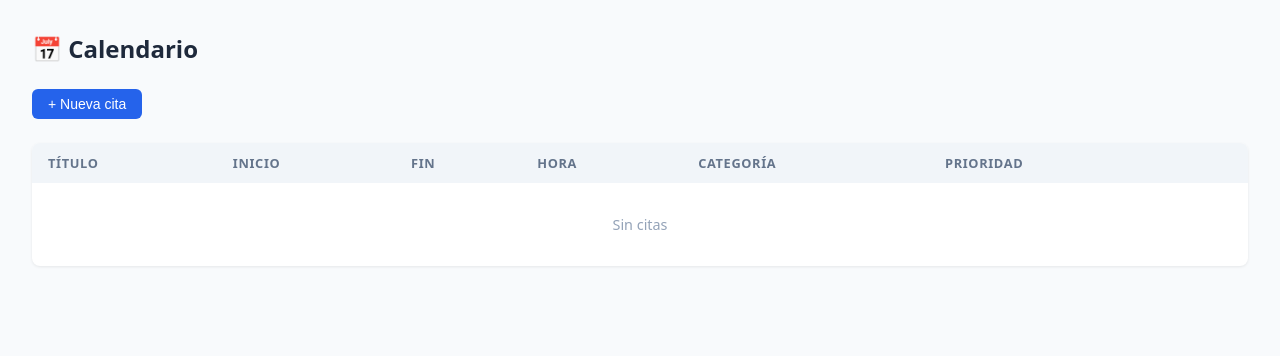
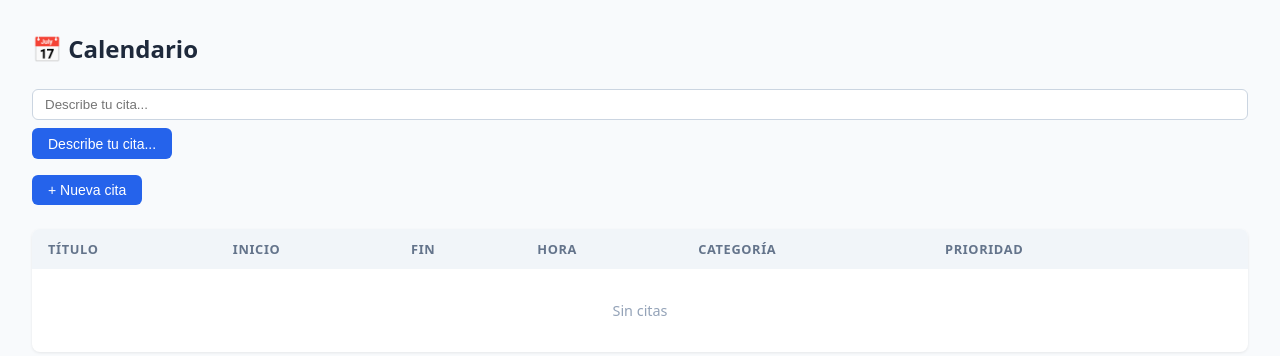
Before and after one commit to iaconsultoria/kore, a Django app: template apps/calendario/templates/calendario/cita_list.html in a window 1280 px wide. Shown: the top 356 px of the page. Run offline with Django 3.2, Linux system fonts and the light colour scheme; the template is opened without the code that fills it, so the values that code supplies are empty; some libraries are stand-ins or nearby versions.

Commit message:
feat: vista cita_desde_texto con parser IA y partials HTMX

```diff
--- a/apps/calendario/templates/calendario/cita_list.html
+++ b/apps/calendario/templates/calendario/cita_list.html
@@ -34,7 +34,20 @@
 <body>
   <h1>📅 Calendario</h1>
 
-  <div id="form-container">
+  <!-- Campo IA -->
+  <form hx-post="{% url 'calendario:cita_desde_texto' %}"
+        hx-target="#form-container"
+        hx-swap="innerHTML">
+    {% csrf_token %}
+    <input type="text"
+           name="texto"
+           placeholder="Describe tu cita..."
+           style="border:1px solid #cbd5e1; border-radius:6px; padding:.45rem .75rem; width:100%; margin-bottom:.5rem;" />
+    <button type="submit" class="btn">Describe tu cita...</button>
+  </form>
+
+  <!-- Formulario / botón nueva cita -->
+  <div id="form-container" style="margin-top:1rem;">
     <button
       class="btn"
       hx-get="{% url 'calendario:cita_create' %}"
@@ -64,6 +77,7 @@
       {% endfor %}
     </tbody>
   </table>
+
   <div
     hx-get="{% url 'calendario:cita_boton' %}"
     hx-trigger="citaGuardada from:body"
--- /dev/null
+++ b/apps/calendario/templates/calendario/partials/cita_clarificacion.html
@@ -0,0 +1 @@
+<p style="color:#d97706; font-weight:500;">{{ pregunta }}</p>
--- a/apps/calendario/urls.py
+++ b/apps/calendario/urls.py
@@ -9,4 +9,5 @@ urlpatterns = [
     path("<int:pk>/editar/", views.cita_edit,   name="cita_edit"),
     path("<int:pk>/borrar/", views.cita_delete, name="cita_delete"),
     path("boton/", views.cita_boton, name="cita_boton"),
+    path("desde-texto/", views.cita_desde_texto, name="cita_desde_texto"),
 ]
```
Also changed, not shown: apps/calendario/templates/calendario/partials/cita_form_prerellenado.html (added, +8 -0 lines), apps/calendario/views.py (+27 -0 lines). Lines whose indentation alone changed are shown as unchanged.
